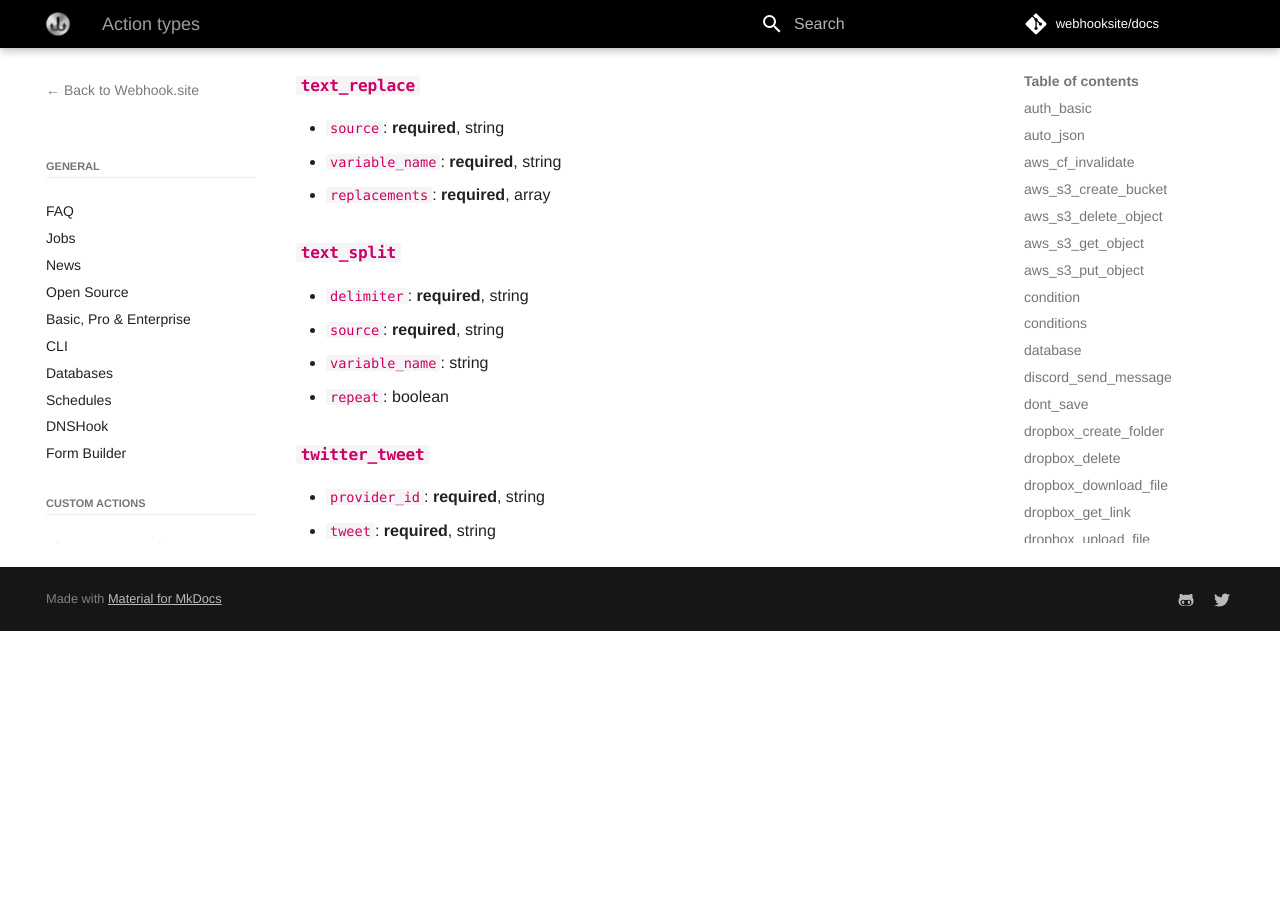
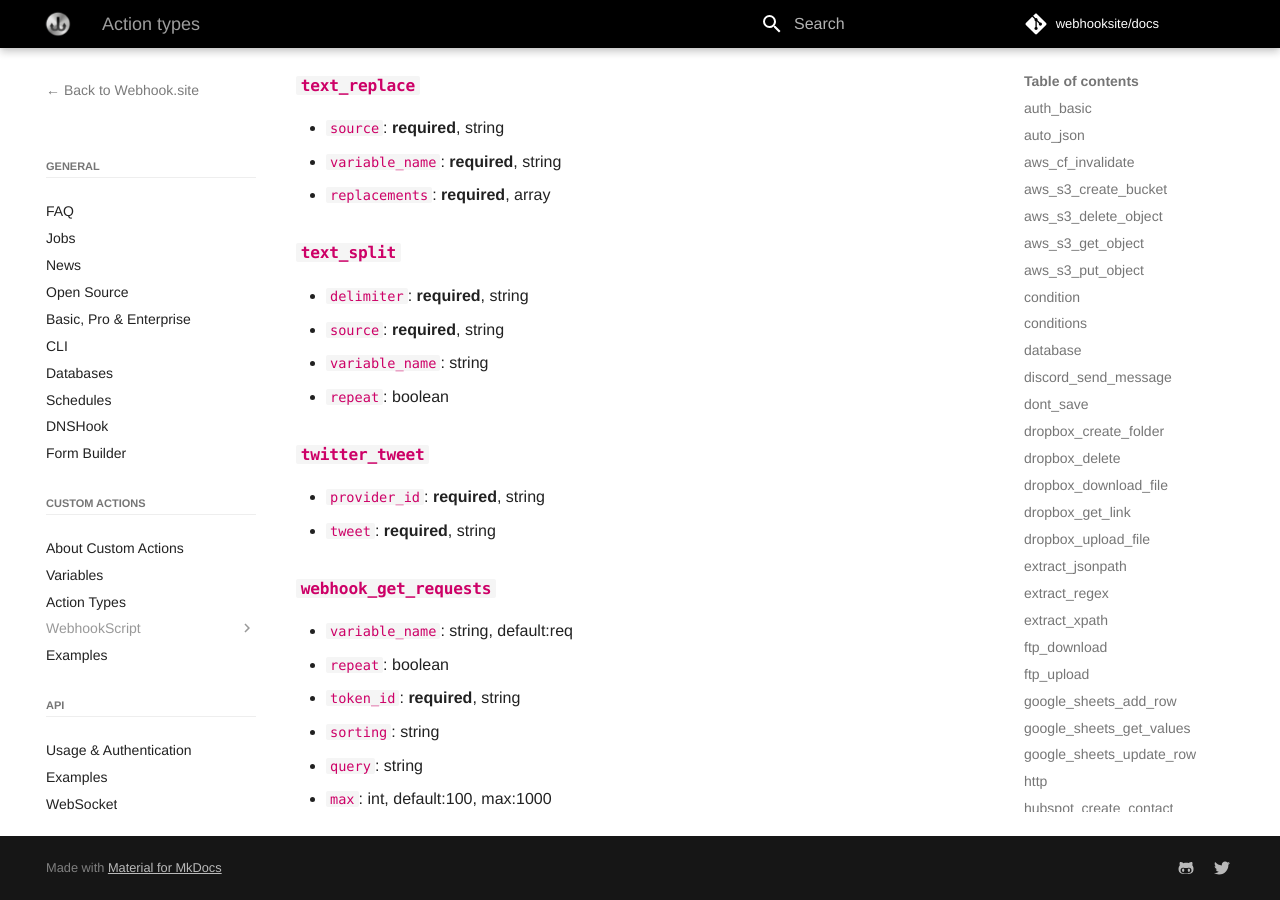
Before and after one commit to webhooksite/docs, an MkDocs documentation site: the page built from docs/api/action-types.md, in a window 1280 px wide and 900 px high, scrolled down 13066 px. Built offline with MkDocs 1.6.1 and Material for MkDocs 9.7.7, drawn with Linux system fonts in a browser that asks for light colours; comment, search, counter and statistics services are not loaded; before the commit the page ends 13697 px from its top, so only the background shows below that.

Commit message:
Update docs

```diff
--- a/docs/api/action-types.md
+++ b/docs/api/action-types.md
@@ -397,3 +397,11 @@
 ### `twitter_tweet`
 - `provider_id`: **required**, string
 - `tweet`: **required**, string
+
+### `webhook_get_requests`
+- `variable_name`: string, default:req
+- `repeat`: boolean
+- `token_id`: **required**, string
+- `sorting`: string
+- `query`: string
+- `max`: int, default:100, max:1000
--- a/docs/news.markdown
+++ b/docs/news.markdown
@@ -23,6 +23,10 @@
     </div>
 </form>
 </div>
+
+## 13 June 2026
+
+* New Action: **Webhook.site: Get Requests**, allowing for the retrieval and processing of requests sent to a Webhook.site URL. [More info here](/custom-actions/action-types.html#get-requests).
 
 ## 31 May 2026
 
```
Also changed, not shown: docs/custom-actions/action-types.md (+16 -0 lines).
